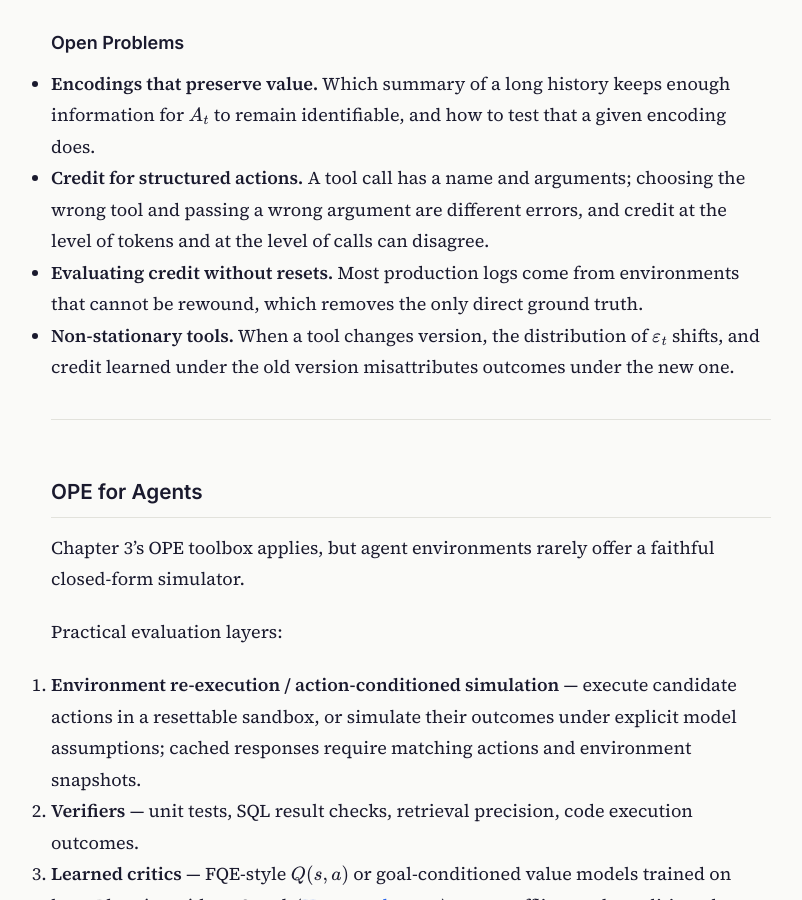
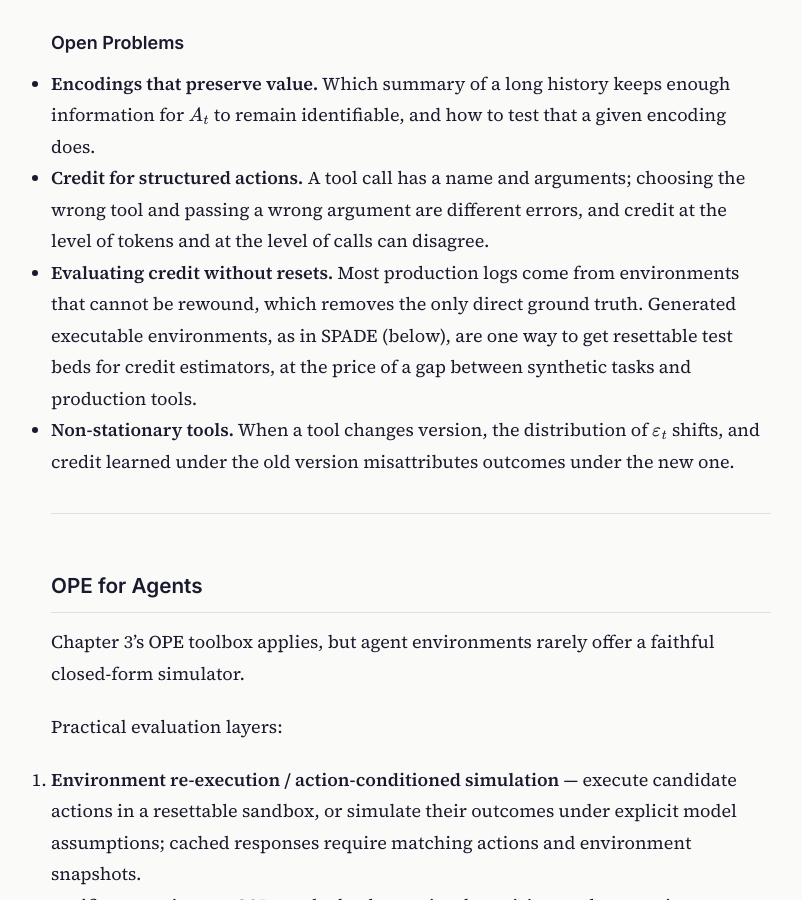
Before and after one commit to corba777/offline-rl-book, a Jekyll site: the page en/chapter12.html, which Jekyll copies as it is, in a window 1280 px wide and 900 px high, scrolled down 13147 px. Shown: the whole window, without its empty margins (229-1031 px from the left). Built offline with Jekyll 4.4.1, drawn with Linux system fonts in a browser that asks for light colours; some of the changed text lies outside the part shown.

Commit message:
Ch.12: add SPADE as an environment generator, with its online caveat.
Co-Authored-By: Claude Opus 5.5 (1M context) <noreply@anthropic.com>

```diff
--- a/en/chapter12.html
+++ b/en/chapter12.html
@@ -337,7 +337,7 @@
 <ul>
 <li><strong>Encodings that preserve value.</strong> Which summary of a long history keeps enough information for $A_t$ to remain identifiable, and how to test that a given encoding does.</li>
 <li><strong>Credit for structured actions.</strong> A tool call has a name and arguments; choosing the wrong tool and passing a wrong argument are different errors, and credit at the level of tokens and at the level of calls can disagree.</li>
-<li><strong>Evaluating credit without resets.</strong> Most production logs come from environments that cannot be rewound, which removes the only direct ground truth.</li>
+<li><strong>Evaluating credit without resets.</strong> Most production logs come from environments that cannot be rewound, which removes the only direct ground truth. Generated executable environments, as in SPADE (below), are one way to get resettable test beds for credit estimators, at the price of a gap between synthetic tasks and production tools.</li>
 <li><strong>Non-stationary tools.</strong> When a tool changes version, the distribution of $\varepsilon_t$ shifts, and credit learned under the old version misattributes outcomes under the new one.</li>
 </ul>
 <hr />
@@ -473,6 +473,11 @@
 <td><strong>Inference-time critic</strong></td>
 <td><em>Planning without Search</em> (<a href="https://arxiv.org/abs/2505.18098">arXiv:2505.18098</a>) — goal-conditioned value function guides plan refinement</td>
 <td>Offline RL trains critic; base LLM may stay frozen</td>
+</tr>
+<tr>
+<td><strong>Environment generator</strong></td>
+<td><a href="https://arxiv.org/abs/2608.19197">SPADE</a> (<a href="https://spade-rl.github.io/">Liu et al., 2026</a>) — an LLM writes executable environments with <code>reset()</code>/<code>step()</code>; an online self-play method, not offline RL</td>
+<td>Executable, resettable environments make re-execution OPE and prefix rollouts possible; synthetic tasks may not transfer to production tools</td>
 </tr>
 <tr>
 <td><strong>Reward model</strong></td>
@@ -797,6 +802,7 @@ Dataset: no multiplication support
 <li>Yi, H., &amp; Song, X. (2026). <em>HarnessMDP: Learning to Control LLM Agent Harnesses with Offline Reinforcement Learning.</em> <a href="https://arxiv.org/abs/2607.05458">arXiv:2607.05458</a>.</li>
 <li>Ren, X., &amp; Xie, T. (2026). <em>When Does Trajectory-Level Supervision Permit Efficient Offline Reinforcement Learning?</em> <a href="https://arxiv.org/abs/2606.18531">arXiv:2606.18531</a>.</li>
 <li>Zhang, C. (2026). <em>From Reasoning to Agentic: Credit Assignment in Reinforcement Learning for Large Language Models.</em> <a href="https://arxiv.org/abs/2604.09459">arXiv:2604.09459</a>.</li>
+<li>Liu, B., Yu, S., Jiang, Y., et al. (2026). <em>SPADE: Self-Play in Adaptive Synthetic Executable Environments.</em> <a href="https://arxiv.org/abs/2608.19197">arXiv:2608.19197</a>, <a href="https://spade-rl.github.io/">project</a>.</li>
 <li>Ng, A.Y., Harada, D., &amp; Russell, S. (1999). <em>Policy Invariance under Reward Transformations: Theory and Application to Reward Shaping.</em> ICML. <a href="https://people.eecs.berkeley.edu/~russell/papers/icml99-shaping.pdf">PDF</a>.</li>
 <li>Arjona-Medina, J.A., Gillhofer, M., Widrich, M., Unterthiner, T., Brandstetter, J., &amp; Hochreiter, S. (2019). <em>RUDDER: Return Decomposition for Delayed Rewards.</em> NeurIPS. <a href="https://arxiv.org/abs/1806.07857">arXiv:1806.07857</a>.</li>
 <li>Lightman, H., Kosaraju, V., Burda, Y., et al. (2023). <em>Let's Verify Step by Step.</em> <a href="https://arxiv.org/abs/2305.20050">arXiv:2305.20050</a>.</li>
```
Also changed, not shown: en/chapter12.md (+3 -1 lines), ru/chapter12.html (+7 -1 lines), ru/chapter12.md (+3 -1 lines).
